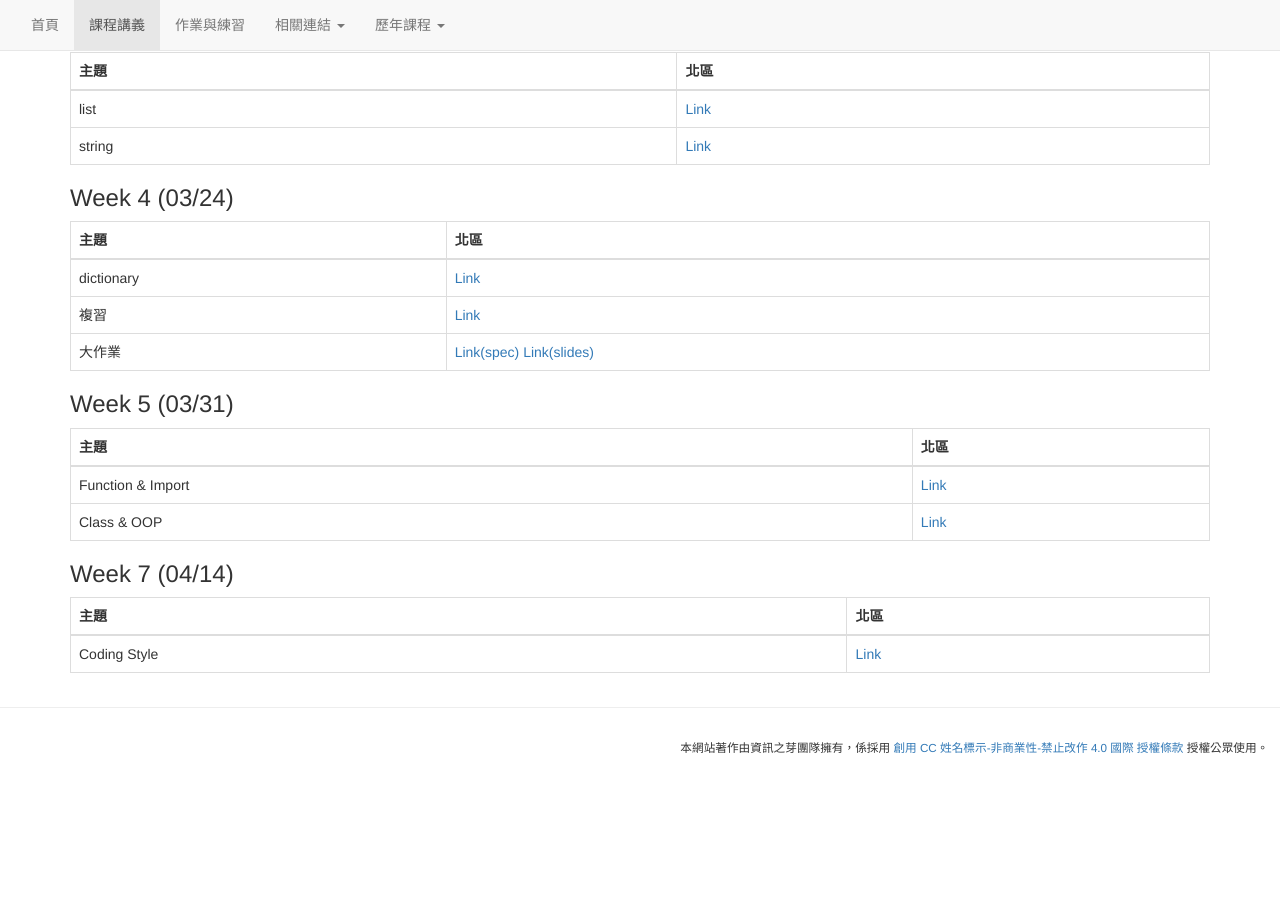
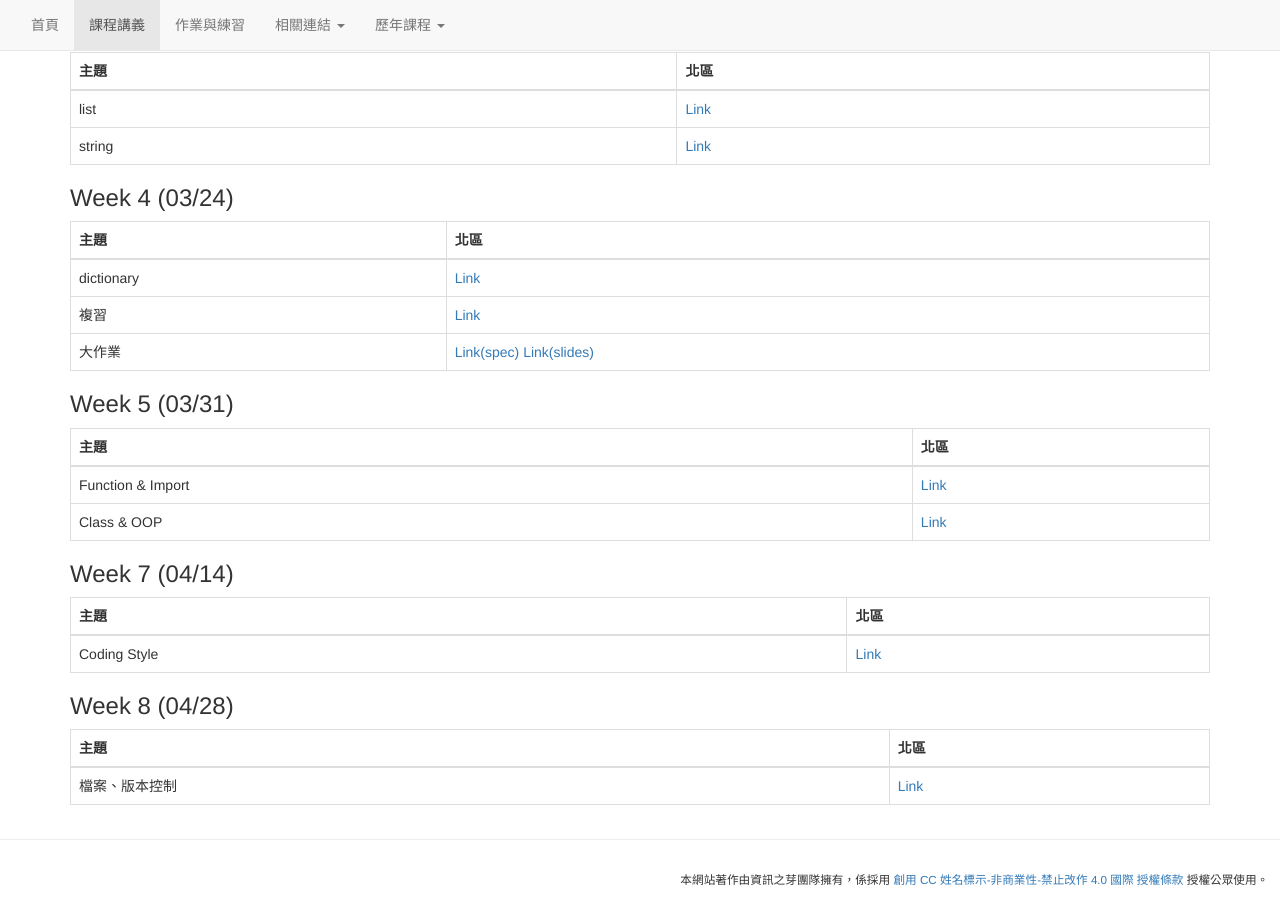
Before and after one commit to tw-csie-sprout/py2025, a Jekyll site: the page built from slides.md, in a window 1280 px wide and 900 px high, scrolled down 632 px. Built offline with Jekyll 4.4.1, drawn with Linux system fonts in a browser that asks for light colours; before the commit the page ends 1400 px from its top, so only the background shows below that.

Commit message:
Update slides.md - week 8

```diff
--- a/slides.md
+++ b/slides.md
@@ -56,3 +56,10 @@ title: "課程講義"
 | 主題 | 北區 |
 | --- | --- |
 | Coding Style | [Link](https://drive.google.com/file/d/121tBmK85xCnaTj0dmD0PpVSKoIoMbW8W/view?usp=drive_link)
+
+### Week 8 (04/28)
+
+{: .table .table-bordered}
+| 主題 | 北區 |
+| --- | --- |
+| 檔案、版本控制 | [Link](https://docs.google.com/presentation/d/1X1uqxsrko65y5UyReWjJJMgAWNw7-sigMPYr5t7eU68/edit?usp=sharing)
```
